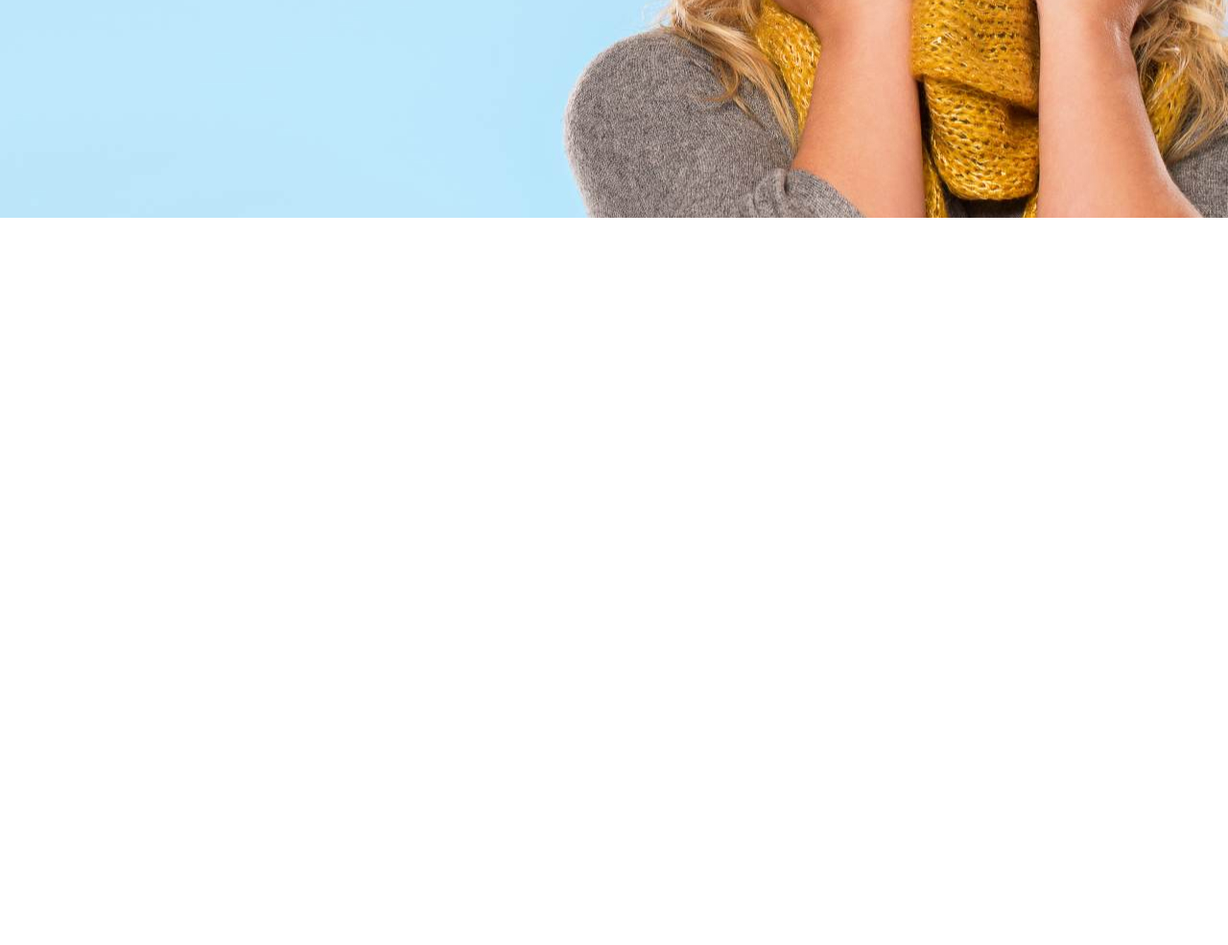
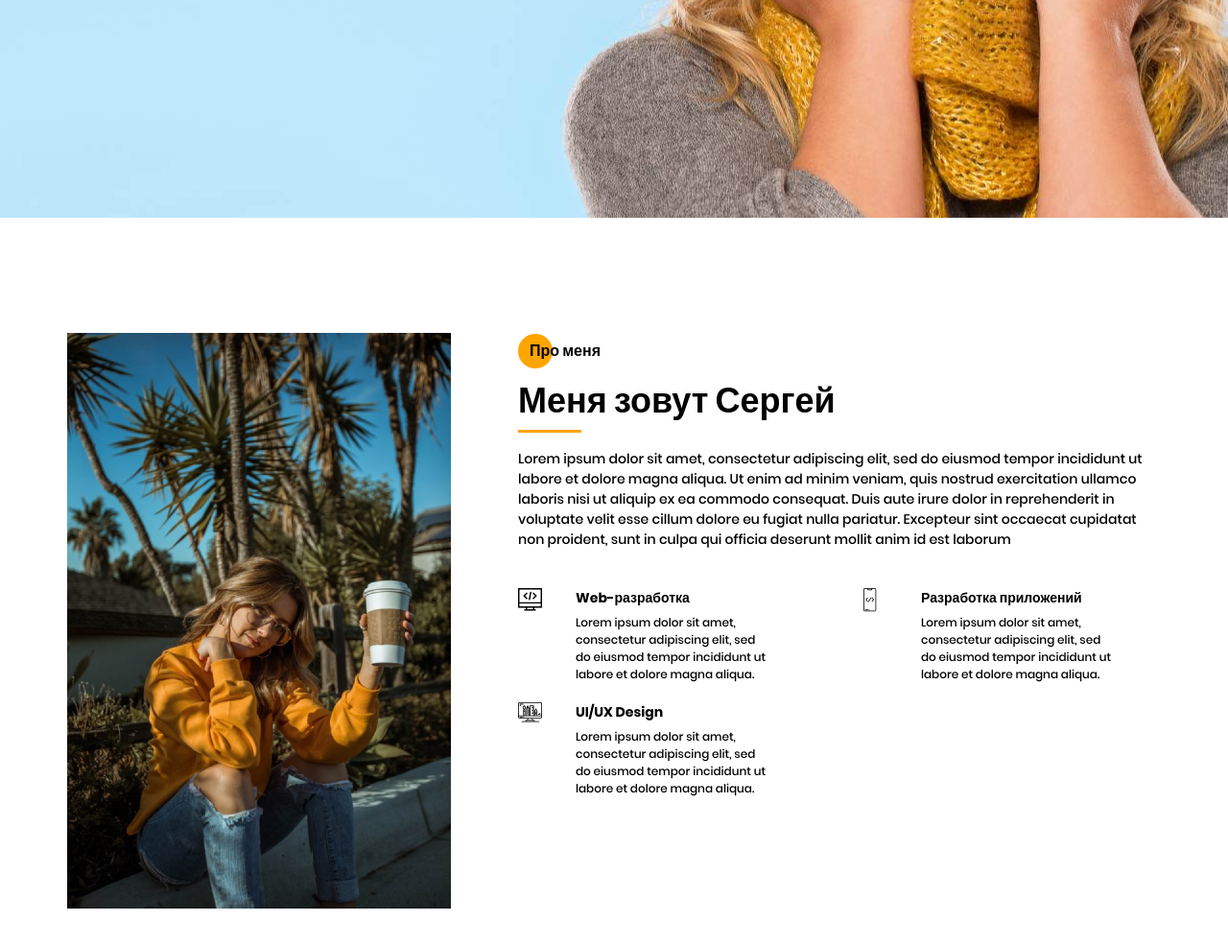
Before and after one commit to Chubss/portpolio, a website: page src/index.html in a window 1280 px wide. Shown: the part 573-1558 px from the top of the page at 96% size. Before the commit the page ends 800 px from the top, so only its background shows below. Drawn offline with Linux system fonts and the light colour scheme.

Commit message:
section about_me started

```diff
--- a/src/index.html
+++ b/src/index.html
@@ -1,5 +1,5 @@
 <!DOCTYPE html>
-<html lang="en">
+<html lang="ru">
 
 <head>
     <meta charset="UTF-8">
@@ -27,8 +27,10 @@
         <div class="menu__block">
             <div class="menu__close">
                 <svg width="29" height="30" viewBox="0 0 29 30" fill="none" xmlns="http://www.w3.org/2000/svg">
-                    <path d="M17.1568 14.5231L28.4489 3.23075C29.1837 2.49623 29.1837 1.30861 28.4489 0.574085C27.7144 -0.160437 26.5267 -0.160437 25.7922 0.574085L14.4998 11.8665L3.20781 0.574085C2.47295 -0.160437 1.28567 -0.160437 0.551149 0.574085C-0.183716 1.30861 -0.183716 2.49623 0.551149 3.23075L11.8432 14.5231L0.551149 25.8155C-0.183716 26.55 -0.183716 27.7376 0.551149 28.4721C0.917206 28.8385 1.39852 29.0226 1.87948 29.0226C2.36045 29.0226 2.84141 28.8385 3.20781 28.4721L14.4998 17.1798L25.7922 28.4721C26.1586 28.8385 26.6396 29.0226 27.1205 29.0226C27.6015 29.0226 28.0825 28.8385 28.4489 28.4721C29.1837 27.7376 29.1837 26.55 28.4489 25.8155L17.1568 14.5231Z" fill="black"/>
-                    </svg>
+                    <path
+                        d="M17.1568 14.5231L28.4489 3.23075C29.1837 2.49623 29.1837 1.30861 28.4489 0.574085C27.7144 -0.160437 26.5267 -0.160437 25.7922 0.574085L14.4998 11.8665L3.20781 0.574085C2.47295 -0.160437 1.28567 -0.160437 0.551149 0.574085C-0.183716 1.30861 -0.183716 2.49623 0.551149 3.23075L11.8432 14.5231L0.551149 25.8155C-0.183716 26.55 -0.183716 27.7376 0.551149 28.4721C0.917206 28.8385 1.39852 29.0226 1.87948 29.0226C2.36045 29.0226 2.84141 28.8385 3.20781 28.4721L14.4998 17.1798L25.7922 28.4721C26.1586 28.8385 26.6396 29.0226 27.1205 29.0226C27.6015 29.0226 28.0825 28.8385 28.4489 28.4721C29.1837 27.7376 29.1837 26.55 28.4489 25.8155L17.1568 14.5231Z"
+                        fill="black" />
+                </svg>
             </div>
             <nav>
                 <ul class="menu__list">
@@ -64,6 +66,54 @@
             </div>
         </div>
     </section>
+    <section class="about">
+        <div class="about__container">
+            <div class="about__wrapper">
+                <div class="about__picture">
+                    <img src="img/about_me/Photo.jpg" alt="picture">
+                </div>
+                <div class="about__content">
+                    <div class="about__title title title_fs16">Про меня</div>
+                    <div class="about__subtitle title title_fs36">Меня зовут Сергей</div>
+                    <div class="about__text">
+                        Lorem ipsum dolor sit amet, consectetur adipiscing elit, sed do eiusmod tempor incididunt ut
+                        labore
+                        et dolore magna aliqua. Ut enim ad minim veniam, quis nostrud exercitation ullamco laboris nisi
+                        ut
+                        aliquip ex ea commodo consequat. Duis aute irure dolor in reprehenderit in voluptate velit esse
+                        cillum dolore eu fugiat nulla pariatur. Excepteur sint occaecat cupidatat non proident, sunt in
+                        culpa qui officia deserunt mollit anim id est laborum
+                    </div>
+                    <div class="about__expirience expirience">
+                        <div class="expirience__case">
+                            <img src="icons/about/web_dev.svg" alt="web" class="expirience__img">
+                            <div class="expirience__descr">
+                                <div class="expirience__title title title_fs14">Web-разработка</div>
+                                <div class="expirience__text">Lorem ipsum dolor sit amet, consectetur adipiscing elit,
+                                    sed do eiusmod tempor incididunt ut labore et dolore magna aliqua.</div>
+                            </div>
+                        </div>
+                        <div class="expirience__case">
+                            <img src="icons/about/Mobile_dev.svg" alt="app" class="expirience__img">
+                            <div class="expirience__descr">
+                                <div class="expirience__title title title_fs14">Разработка приложений</div>
+                                <div class="expirience__text">Lorem ipsum dolor sit amet, consectetur adipiscing elit,
+                                    sed do eiusmod tempor incididunt ut labore et dolore magna aliqua.</div>
+                            </div>
+                        </div>
+                        <div class="expirience__case">
+                            <img src="icons/about/Design.svg" alt="design" class="expirience__img">
+                            <div class="expirience__descr">
+                                <div class="expirience__title title title_fs14">UI/UX Design</div>
+                                <div class="expirience__text">Lorem ipsum dolor sit amet, consectetur adipiscing elit,
+                                    sed do eiusmod tempor incididunt ut labore et dolore magna aliqua.</div>
+                            </div>
+                        </div>
+                    </div>
+                </div>
+            </div>
+        </div>
+    </section>
     <script src="js/script.js"></script>
 </body>
 
--- a/src/sass/base/_mixins.scss
+++ b/src/sass/base/_mixins.scss
@@ -11,3 +11,16 @@
         left: 0;
     }
 }
+
+@mixin slash {
+    &::after {
+        content: "";
+        position: absolute;
+        display: block;
+        width: 60px;
+        height: 0px;
+        border: 3px solid $orange;
+        border-bottom: none;
+    }
+
+}
--- /dev/null
+++ b/src/sass/blocks/_about.scss
@@ -0,0 +1,85 @@
+.about {
+    min-height: 840px;
+    padding-top: 120px;
+
+    &__wrapper {
+        display: grid;
+        grid-template-columns: 400px 1fr;
+        grid-template-rows: repeat(2, 300px);
+        column-gap: 70px;
+    }
+
+    &__picture {
+        grid-row: 1/3;
+        grid-column: 1/2;
+    }
+
+    &__content {
+        grid-row: 1/3;
+        grid-column: 2;
+    }
+
+    &__title {
+        margin-top: 7px;
+        padding-left: 12px;
+        @include circle;
+    }
+
+    &__subtitle {
+        margin-top: 10px;
+        position: relative;
+        @include slash;
+    }
+
+    &__text {
+        margin-top: 20px;
+        font-weight: 500;
+        font-size: 14px;
+        line-height: 21px;
+        color: #000000;
+    }
+
+    &__expirience {
+        margin-top: 40px;
+    }
+}
+
+
+.expirience {
+    position: relative;
+    display: grid;
+    grid-template-columns: repeat(2, 1fr);
+    grid-auto-rows: 1fr;
+    column-gap: 50px;
+    row-gap: 20px;
+
+    &__case {
+        position: relative;
+        width: 260px;
+        display: flex;
+        justify-content: space-between;
+        align-items: flex-start;
+
+
+    }
+
+    &__descr {
+        width: 200px;
+    }
+
+    &__title {
+        font-weight: 700;
+        font-size: 14px;
+        line-height: 21px;
+        color: #000000;
+    }
+
+    &__text {
+        margin-top: 6px;
+        font-weight: 500;
+        font-size: 12px;
+        line-height: 18px;
+        color: #000000;
+
+    }
+}
--- a/src/sass/blocks/_menu.scss
+++ b/src/sass/blocks/_menu.scss
@@ -8,14 +8,16 @@
     flex-direction: column;
     align-items: flex-end;
     justify-content: space-between;
+    cursor: pointer;
 
-    span{
+    span {
         display: block;
         height: 3px;
         width: 30px;
-        background-color:#151812;
+        background-color: #151812;
     }
-    span.long{
+
+    span.long {
         width: 36px;
 
     }
@@ -31,8 +33,9 @@
     z-index: 10;
     visibility: hidden;
     opacity: 0;
-    transition: all 0.6s;
-    &.active{
+    transition: all 0.96s;
+
+    &.active {
         left: 0;
         visibility: visible;
         opacity: 1;
@@ -49,29 +52,34 @@
         padding-top: 140px;
         padding-left: 40px;
         transition: all .6s;
-        &.active{
+
+        &.active {
             left: 0%;
-            transition: all .6s;
+            // transition: all .6s;
 
         }
     }
+
     &__close {
         position: absolute;
         top: 24px;
         right: 25px;
         cursor: pointer;
     }
+
     &__list {
         list-style-type: none;
         padding-left: 35px;
     }
+
     &__link {
         position: relative;
         font-weight: 700;
         font-size: 24px;
         line-height: 36px;
         margin-bottom: 15px;
-        &::before{
+
+        &::before {
             content: "";
             position: absolute;
             display: block;
@@ -85,16 +93,19 @@
             transition: all .6s;
 
         }
-        &:hover{
-            &::before{
+
+        &:hover {
+            &::before {
                 background-color: #fff;
             }
         }
-        a{
+
+        a {
             color: #FFFFFF;
             text-decoration: none;
         }
     }
+
     &__social {
         position: absolute;
         bottom: 50px;
@@ -104,6 +115,7 @@
         display: flex;
         justify-content: space-between;
     }
+
     &__overlay {
         top: 0;
         left: 0;
--- a/src/sass/blocks/_titles.scss
+++ b/src/sass/blocks/_titles.scss
@@ -8,7 +8,11 @@
 
     &_fs48 {
         font-size: 48px;
-        line-height: 60px;
+    }
+
+    &_fs36 {
+        font-size: 36px;
+
     }
 
     &_fs16 {
@@ -16,5 +20,10 @@
         line-height: 24px;
     }
 
+    &_fs14 {
+        font-size: 14px;
+        line-height: 21px;
+    }
+
 
 }
--- a/src/sass/libs/_fonts.scss
+++ b/src/sass/libs/_fonts.scss
@@ -1,11 +1,13 @@
 @font-face {
     font-family: 'Poppins';
-    src: url(../fonts/Poppins-Bold.ttf);
-    font-weight: 700;
+    src: url('../../fonts/Poppinspoppins-semiboldmedium.woff2') format('woff2'), url('../../fonts/Poppinspoppins-semiboldmedium.woff') format('woff'), url('../../fonts/Poppinspoppins-semiboldmedium.ttf') format('truetype');
+    font-weight: 500;
+    font-style: normal;
 }
 
 @font-face {
     font-family: 'Poppins';
-    src: url(../fonts/Poppins-Medium.ttf);
-    font-weight: 500;
+    src: url('../../fonts/Poppinsbold.woff2') format('woff2'), url('../../fonts/Poppinsbold.woff') format('woff'), url('../../fonts/Poppinsbold.ttf') format('truetype');
+    font-weight: 700;
+    font-style: normal;
 }
--- a/src/sass/style.scss
+++ b/src/sass/style.scss
@@ -19,3 +19,4 @@
 @import "blocks/btns";
 @import "blocks/sidepanel";
 @import "blocks/menu";
+@import "blocks/about";
```
Also changed, not shown: src/css/style.min.css, src/fonts/Poppins-Medium.ttf (deleted), src/fonts/Poppinsbold.ttf (added), src/fonts/Poppinsbold.woff (added), src/fonts/Poppinsbold.woff2 (added), src/fonts/Poppinspoppins-semiboldmedium.ttf (added), src/fonts/Poppinspoppins-semiboldmedium.woff (added), src/fonts/Poppinspoppins-semiboldmedium.woff2 (added).
